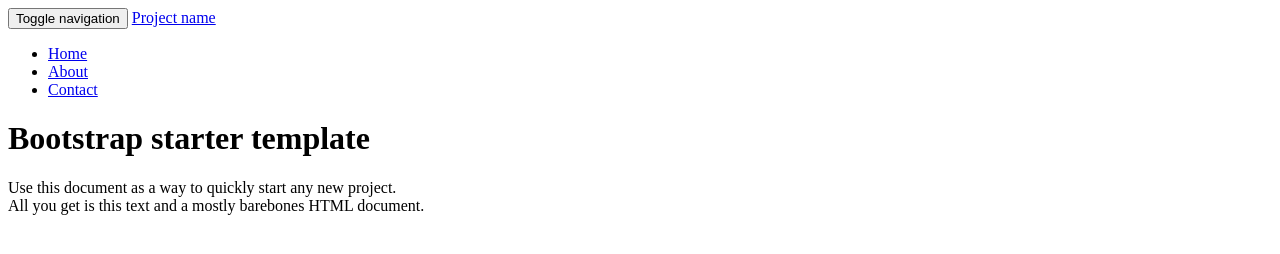
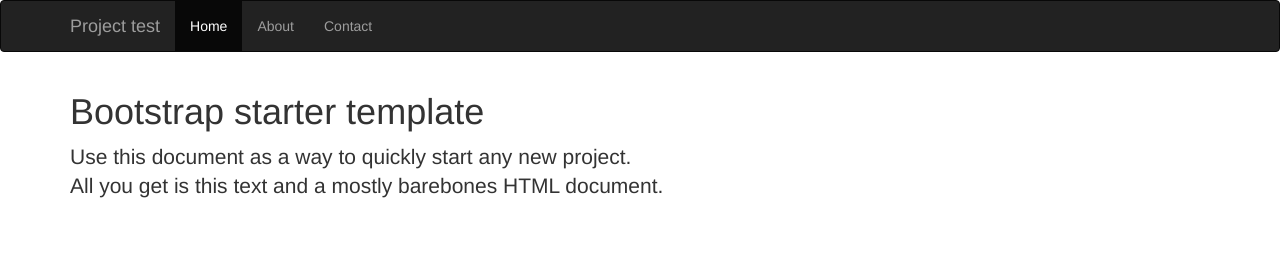
Before and after one commit to shsaba/git, a website: page index.html in a window 1280 px wide. Drawn offline with nearby package versions, Linux system fonts and the light colour scheme.

Commit message:
Modification de l'index avec ajout des liens bootstrap

```diff
--- a/index.html
+++ b/index.html
@@ -6,11 +6,20 @@
     <meta name="author" content="">
 
     <title>Starter Template for Bootstrap</title>
+
+    <!-- Bootstrap core CSS -->
+    <link href="lib/bootstrap/dist/css/bootstrap.min.css" rel="stylesheet">
+
+    <!-- HTML5 shim and Respond.js for IE8 support of HTML5 elements and media queries -->
+    <!--[if lt IE 9]>
+      <script src="https://oss.maxcdn.com/html5shiv/3.7.2/html5shiv.min.js"></script>
+      <script src="https://oss.maxcdn.com/respond/1.4.2/respond.min.js"></script>
+    <![endif]-->
   </head>
 
   <body>
 
-    <nav class="navbar navbar-inverse navbar-fixed-top">
+    <nav class="navbar navbar-inverse">
       <div class="container">
         <div class="navbar-header">
           <button type="button" class="navbar-toggle collapsed" data-toggle="collapse" data-target="#navbar" aria-expanded="false" aria-controls="navbar">
@@ -19,7 +28,7 @@
             <span class="icon-bar"></span>
             <span class="icon-bar"></span>
           </button>
-          <a class="navbar-brand" href="#">Project name</a>
+          <a class="navbar-brand" href="#">Project test</a>
         </div>
         <div id="navbar" class="collapse navbar-collapse">
           <ul class="nav navbar-nav">
@@ -33,10 +42,17 @@
 
     <div class="container">
 
-      <div class="starter-template">
         <h1>Bootstrap starter template</h1>
         <p class="lead">Use this document as a way to quickly start any new project.<br> All you get is this text and a mostly barebones HTML document.</p>
-      </div>
 
     </div><!-- /.container -->
+
+
+    <!-- Bootstrap core JavaScript
+    ================================================== -->
+    <!-- Placed at the end of the document so the pages load faster -->
+    <script src="https://ajax.googleapis.com/ajax/libs/jquery/1.11.3/jquery.min.js"></script>
+    <script src="lib/bootstrap/dist/js/bootstrap.min.js"></script>
+
+
 </body></html>
```
